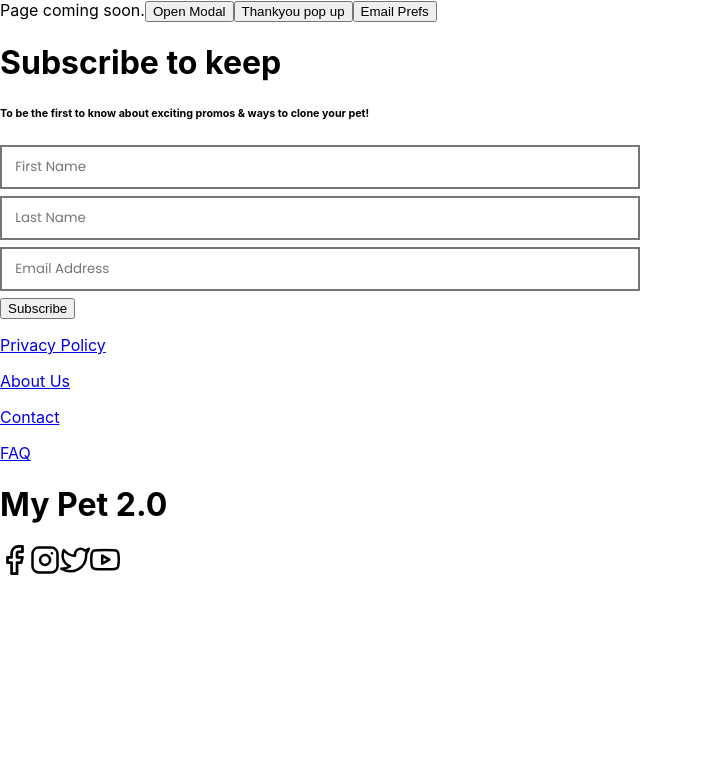
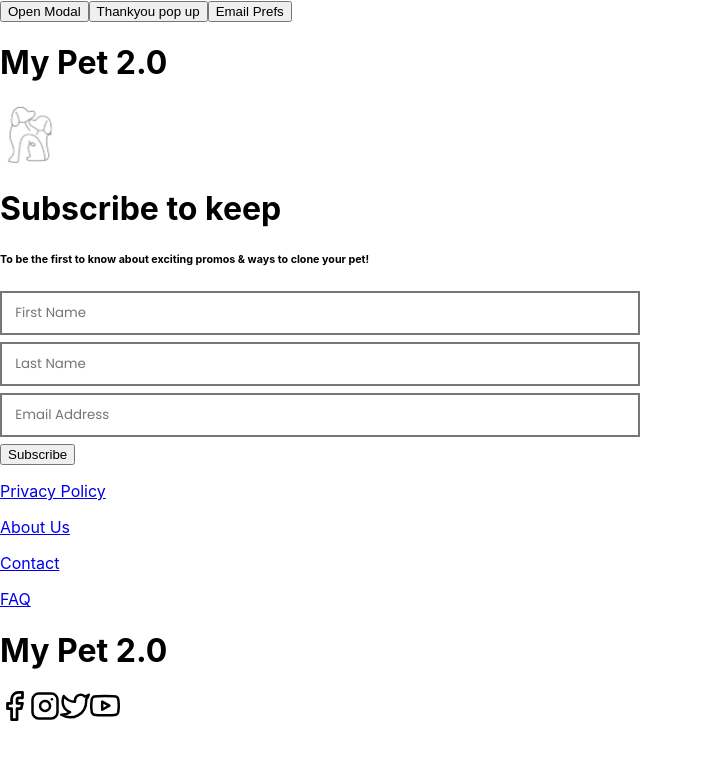
Before and after one commit to elizaargh/PetClone, a React (Create React App) app in the folder pet_clone/: page / in a window 1280 px wide. Shown: the top 760 px of the page, without its empty margins (0-703 px from the left). Built offline with nearby package versions, Linux system fonts and the light colour scheme.

Commit message:
navigation bar

```diff
--- a/pet_clone/src/components/App.js
+++ b/pet_clone/src/components/App.js
@@ -7,15 +7,10 @@ import Home from "./Home";
 function App() {
   return (
     <div className="App">
-      Page coming soon.
-
-    <JoinUs/>
-    <Thanks/>
-    <EmailPref/>
-      {/* <DiscountBanner/> */}
+      <JoinUs/>
+      <Thanks/>
+      <EmailPref/>
       <Home />
-
-
     </div>
   );
 }
--- a/pet_clone/src/components/Home.js
+++ b/pet_clone/src/components/Home.js
@@ -1,12 +1,13 @@
+import Navigation from "./Navigation";
 import SubscribeHome from "./SubscribeHome";
 import Footer from "./Footer";
 
 const Home = (props) => {
   return (
     <div>
-        <SubscribeHome/>
-        <Footer />
-
+      <Navigation />
+      <SubscribeHome/>
+      <Footer />
     </div>
   );
 }
--- /dev/null
+++ b/pet_clone/src/components/Navigation.js
@@ -0,0 +1,12 @@
+import PetLogo from "../pet-logo.svg"
+
+const Navigation = (props) => {
+    return (
+        <div>
+            <h1>My Pet 2.0</h1>
+            <img src={PetLogo} width="60" height="60" />
+        </div>
+    );
+  }
+
+  export default Navigation;
```
Also changed, not shown: pet_clone/src/pet-logo.svg (added).
